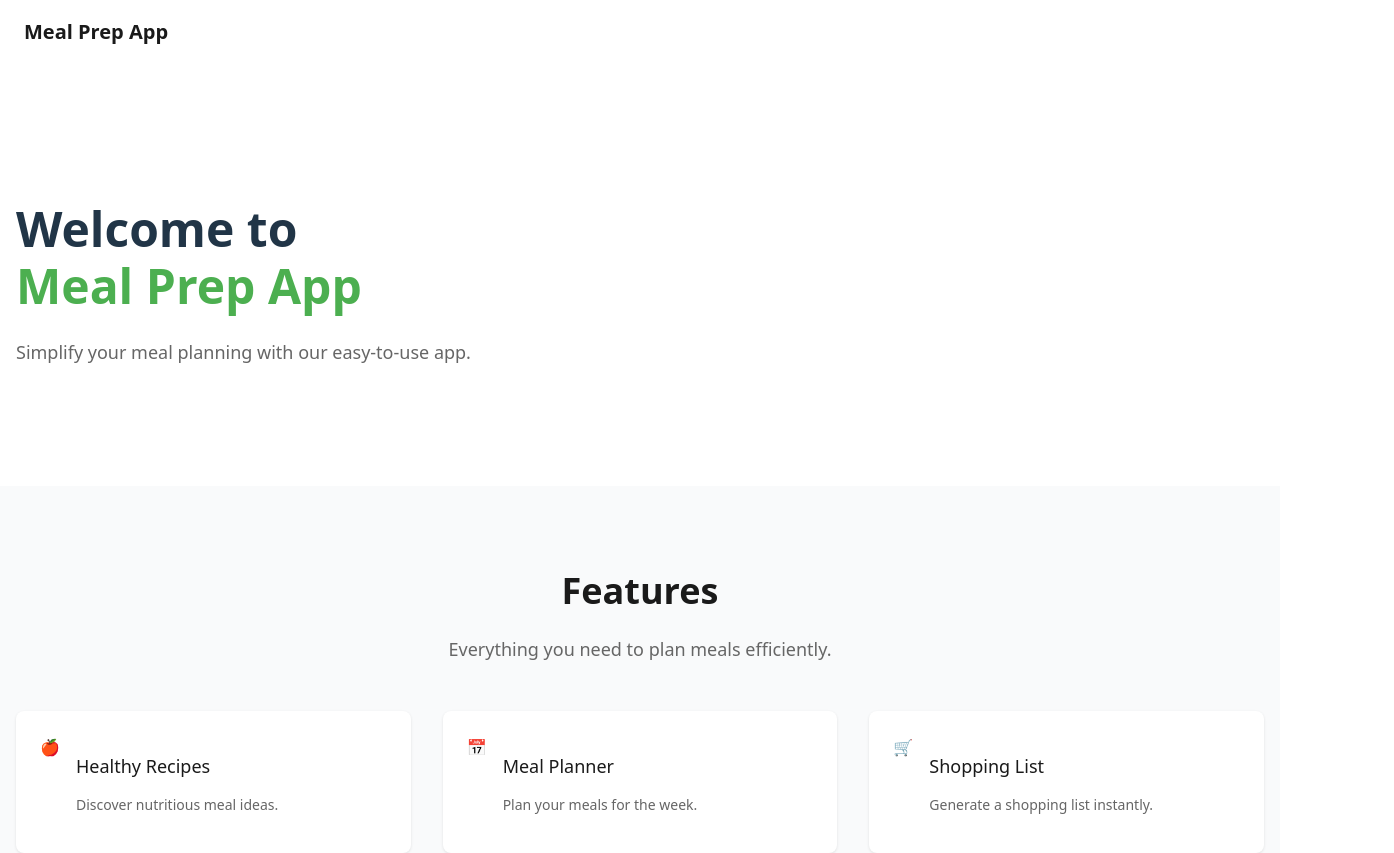
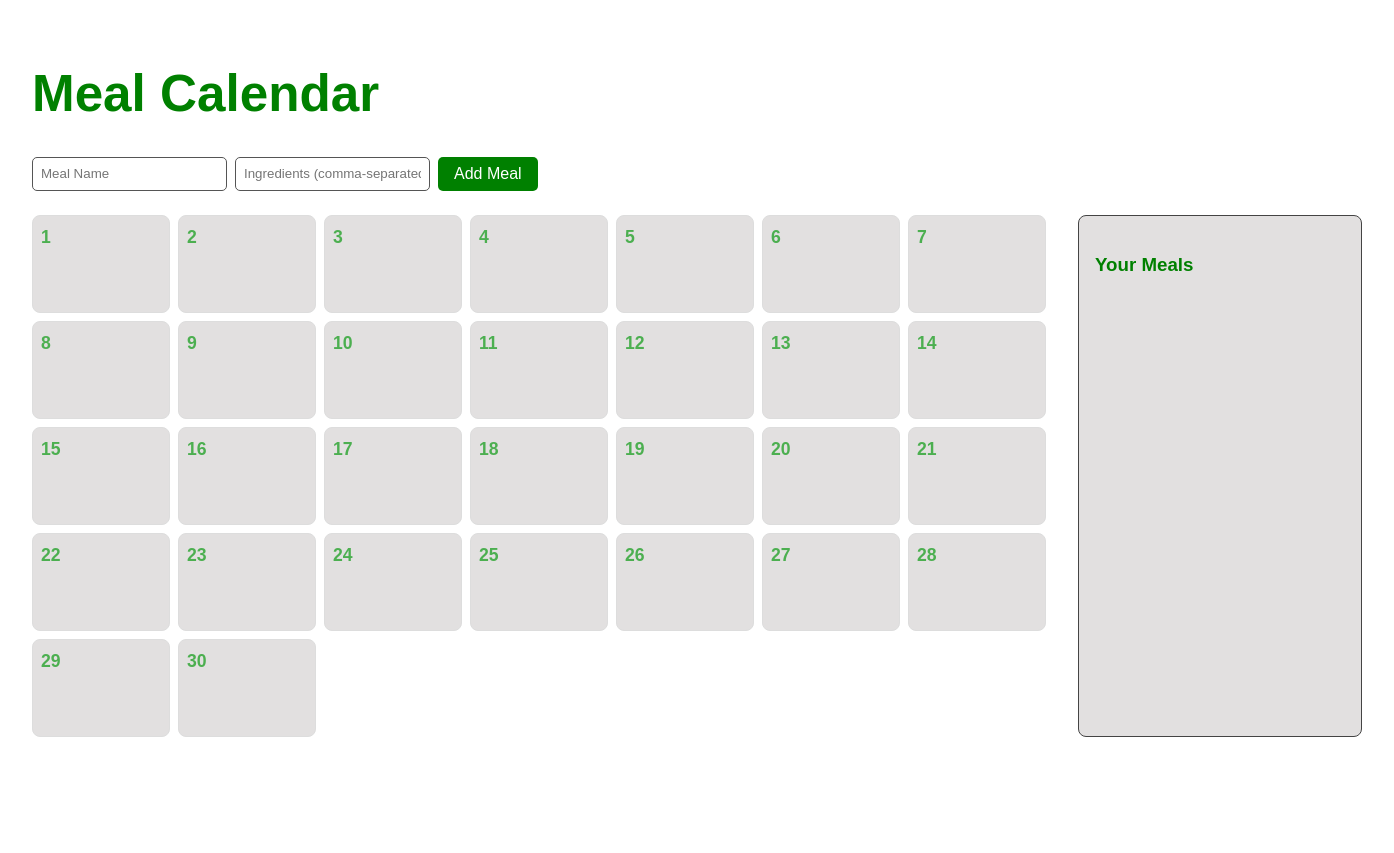
Before and after one commit to Yayacodes1/meal-prep-web-app-hackathon, a React (Vite) app in the folder frontend/: page / in a window 1280 px wide. Shown: the top 853 px of the page, 1394 px wide, since content can reach past the window. After the commit the page ends 800 px from the top, so only its background shows below. Built offline with nearby package versions, Linux system fonts and the light colour scheme.

Commit message:
Made changes to main page style

```diff
--- a/frontend/src/App.jsx
+++ b/frontend/src/App.jsx
@@ -1,10 +1,10 @@
 import React from "react";
-import LandingPage from "./pages/landingPage";
+import MainPage from "./pages/mainPage";
 
 function App() {
   return (
     <div>
-      <LandingPage />
+      <MainPage/>
     </div>
   );
 }
--- a/frontend/src/styles/mainPage.css
+++ b/frontend/src/styles/mainPage.css
@@ -1,9 +1,16 @@
+body {
+  background-color: #ffffff;
+  margin: 0;
+  padding: 0;
+}
+
 .main-container {
   flex-grow: 1;
   align-self: stretch;
   padding: 2rem;
   font-family: Arial, sans-serif;
-  color: white;
+  color: green;
+  background-color: #FFFFFF;
 }
 
 .input-section {
@@ -17,19 +24,21 @@
   padding: 0.5rem;
   border-radius: 5px;
   border: 1px solid #555;
-  background: #222;
-  color: white;
+  background: #FFFFFF;
+  color: #333;
 }
 
 .input-section button {
   padding: 0.5rem 1rem;
-  background-color: #007bff;
+  background-color: green;
   border: none;
   color: white;
   border-radius: 5px;
   cursor: pointer;
 }
-
+.input-section button:hover {
+  background-color: #45a049;
+}
 .content-section {
   display: flex;
   flex-direction: row;
@@ -44,17 +53,25 @@
 }
 
 .calendar-cell {
-  border: 1px solid #444;
+  border: 1px solid #ddd;
   width: 120px;
   padding: 0.5rem;
   border-radius: 8px;
-  background-color: #111;
+  background-color: rgb(226, 224, 224) ;
   min-height: 80px;
+}
+
+.calendar-cell:hover {
+  background-color: #222;
+  border-color: #4CAF50;
+  transform: translateY(-2px);
 }
 
 .calendar-date {
   font-weight: bold;
   margin-bottom: 0.5rem;
+  font-size: 1.1rem;
+  color: #4CAF50;
 }
 
 .calendar-meals {
@@ -69,5 +86,9 @@
   border: 1px solid #444;
   padding: 1rem;
   border-radius: 8px;
-  background-color: #111;
+  background-color: rgb(226, 224, 224);
 }
+
+.grayed-out {
+  opacity: 0.3;
+}
```
